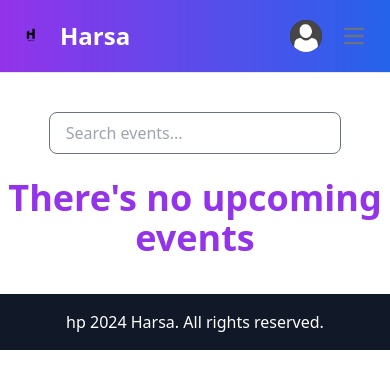
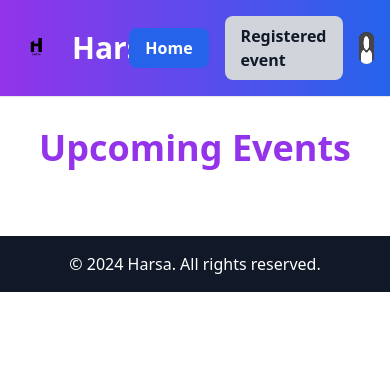
Before and after one commit to Fred-CodeCrafts/event-org-webapp-UTS_IF330L, a PHP site: page /utslec/user/home.php in a window 390 px wide. Shown: the top 389 px of the page. Run offline with PHP 8.4, Linux system fonts and the light colour scheme; a user stored in the database is signed in; data comes from the database, SQL or seed files in the repository; data that the repository does not hold is empty; some libraries are stand-ins or nearby versions.

Commit message:
Add files via upload

```diff
--- a/public/aut/user/home.php
+++ b/public/aut/user/home.php
@@ -9,45 +9,6 @@ date_default_timezone_set('Asia/Jakarta');
 $currentDate = date('Y-m-d');
 $currentTime = date('H:i');
 
-$user_id = $_SESSION['user_id'];
-
-$registeredEventIds = [];
-$sql = "SELECT event_id FROM event_participants WHERE user_id = :user_id";
-$stmt = connectDB()->prepare($sql);
-$stmt->bindParam(':user_id', $user_id);
-$stmt->execute();
-$registeredEvents = $stmt->fetchAll(PDO::FETCH_ASSOC);
-
-foreach ($registeredEvents as $event) {
-    $registeredEventIds[] = $event['event_id'];
-}
-
-function ongoingEvents() {
-    global $events, $currentDate, $currentTime;
-    $isOngoing = false;
-
-    foreach ($events as $event) {
-        $start_date = $event['start_date'];
-        $start_time = $event['start_time'];
-        $end_date = $event['end_date'];
-        $end_time = $event['end_time'];
-
-        $currentTimestamp = strtotime("$currentDate $currentTime");
-        $startTimestamp = strtotime("$start_date $start_time");
-        $endTimestamp = strtotime("$end_date $end_time");
-
-        if (($currentTimestamp >= $startTimestamp && $currentTimestamp <= $endTimestamp) && $event['status_toogle'] == 1) {
-            $isOngoing = true;
-        }
-    }
-    return $isOngoing;
-}
-
-function registered($event_id) {
-    global $registeredEventIds;
-    return in_array($event_id, $registeredEventIds);
-}
-
 ?>
 <!DOCTYPE html>
 <html lang="en">
@@ -55,23 +16,52 @@ function registered($event_id) {
 <head>
     <meta charset="UTF-8">
     <meta name="viewport" content="width=device-width, initial-scale=1.0">
-    <link href="../../styles.css" rel="stylesheet">
-    <title>Harsa - Home</title>
+    <link href="../styles.css" rel="stylesheet">
+    <title>Events</title>
     <script src="https://cdn.tailwindcss.com"></script>
     <link href="https://cdn.jsdelivr.net/npm/flowbite@2.5.2/dist/flowbite.min.css" rel="stylesheet" />
 </head>
 
 <body>
-    <?php require 'user_navbar.php'; ?>
+<nav class="bg-gradient-to-r from-purple-600 to-blue-600 fixed w-full z-20 top-0 start-0 border-b border-gray-200 dark:border-gray-600">
+    <div class="max-w-screen-xl flex items-center justify-between mx-auto p-4">
+        <a href="" class="flex items-center space-x-3 rtl:space-x-reverse">
+            <img src="../assets/images/logo3.png" class="h-11 transform transition-transform duration-300 hover:scale-110" alt="harsa" />
+            <span class="self-center text-3xl font-bold text-white">Harsa</span>
+        </a>
+        <div class="flex items-center space-x-4">
+            <!-- Navigation Links -->
+            <a href="#" class="py-2 px-4 bg-blue-600 text-white font-semibold rounded-lg hover:bg-blue-700 transition duration-200">Home</a>
+            <a href="#" class="py-2 px-4 bg-gray-300 text-gray-900 font-semibold rounded-lg hover:bg-gray-400 transition duration-200">Registered event</a>
+            <button type="button" class="flex text-sm bg-gray-800 rounded-full focus:ring-4 focus:ring-gray-300 dark:focus:ring-gray-600" id="user-menu-button" aria-expanded="false" data-dropdown-toggle="user-dropdown" data-dropdown-placement="bottom">
+                <span class="sr-only">Open user menu</span>
+                <img class="w-8 h-8 rounded-full" src="../assets/uploads/users/<?php echo $_SESSION['profile_image']; ?>" alt="Profile Image" />
+            </button>
 
-    <div class="mt-28">
-    <!-- Search Bar -->
-    <div class="flex justify-center mb-6">
-            <input type="text" id="searchInput" placeholder="Search events..."
-                   class="px-4 py-2 border rounded-lg w-3/4 max-w-md"
-                   oninput="filterEvents()">
+            <!-- Dropdown Menu -->
+            <div class="z-50 hidden my-4 text-base list-none bg-white divide-y divide-gray-100 rounded-lg shadow-lg dark:bg-gray-700 dark:divide-gray-600" id="user-dropdown">
+                <div class="px-4 py-3">
+                    <span class="block text-sm font-semibold text-gray-900 dark:text-white"><?= $_SESSION['username'] ?></span>
+                    <span class="block text-sm text-gray-500 truncate dark:text-gray-400"><?= $_SESSION['email'] ?></span>
+                </div>
+                <ul class="py-2">
+                    <li>
+                        <a href="../profile-edit" class="block px-4 py-2 text-sm text-gray-700 hover:bg-gray-100 dark:hover:bg-gray-600 dark:text-gray-200 dark:hover:text-white">Profile</a>
+                    </li>
+                    <li>
+                        <a href="history.php" class="block px-4 py-2 text-sm text-gray-700 hover:bg-gray-100 dark:hover:bg-gray-600 dark:text-gray-200 dark:hover:text-white">History</a>
+                    </li>
+                    <li>
+                        <a href="../logout" class="block px-4 py-2 text-sm text-gray-700 hover:bg-gray-100 dark:hover:bg-gray-600 dark:text-gray-200 dark:hover:text-white">Log out</a>
+                    </li>
+                </ul>
+            </div>
+        </div>
     </div>
-        <?php if(ongoingEvents()) { ?>
+</nav>
+
+
+    <div class="mt-32">
         <h1 class="text-center text-4xl font-extrabold mb-9 text-purple-600">Upcoming Events</h1>
         <div class="flex mx-11 justify-center">
             <div class="grid grid-cols-1 gap-9 md:gap-24 lg:gap-32 md:grid-cols-2 lg:grid-cols-3">
@@ -87,12 +77,11 @@ function registered($event_id) {
                     $endTimestamp = strtotime("$end_date $end_time");
 
                     if(($currentTimestamp >= $startTimestamp && $currentTimestamp <= $endTimestamp) && $event['status_toogle'] == 1) { ?>
-                    <div class="max-w-80 xs:max-w-sm bg-white border border-gray-200 rounded-lg shadow-lg transition-transform duration-300 hover:scale-105 dark:bg-gray-800 dark:border-gray-700 event-card"
-                        data-event-name="<?= htmlspecialchars($event['event_name']) ?>">
+                    <div class="max-w-80 xs:max-w-sm bg-white border border-gray-200 rounded-lg shadow-lg transition-transform duration-300 hover:scale-105 dark:bg-gray-800 dark:border-gray-700">
                         <img class="rounded-t-lg" src="<?= '../../admin/gambar/' . $event['image'] ?>" />
                         <div class="p-5">
                             <h5 class="mb-2 text-2xl font-bold tracking-tight text-gray-900 dark:text-white"><?= $event['event_name'] ?></h5>
-                            <p class="mb-3 font-normal text-gray-700 dark:text-gray-400"><?= $event['description'] ?></p>
+                            <p class="mb-3 font-normal text-gray-700 dark:text-gray-400" style="word-wrap: break-word; word-break: break-word; max-width: 100%; white-space: normal;"><?= $event['description'] ?></p>
                             <button type="button"
                                 data-modal-target="default-modal-<?= htmlspecialchars($event['event_id']) ?>"
                                 data-modal-toggle="default-modal-<?= htmlspecialchars($event['event_id']) ?>"
@@ -105,84 +94,46 @@ function registered($event_id) {
                         </div>
                     </div>
                     <?php } ?>
-                    <div id="default-modal-<?= htmlspecialchars($event['event_id']) ?>"
-                        tabindex="-1"
-                        aria-hidden="true"
+                    <div id="default-modal-<?= htmlspecialchars($event['event_id']) ?>" tabindex="-1" aria-hidden="true"
                         class="hidden overflow-y-auto overflow-x-hidden fixed top-0 right-0 left-0 z-50 justify-center items-center w-full md:inset-0 h-[calc(100%-1rem)] max-h-full">
                         <div class="relative p-4 w-full max-w-2xl max-h-full">
                             <!-- Modal content -->
-                            <div class="relative bg-white rounded-lg shadow dark:bg-gray-700">
+                            <div class="relative bg-white rounded-lg shadow-lg dark:bg-gray-700">
                                 <!-- Modal header -->
                                 <div class="flex items-center justify-between p-4 md:p-5 border-b rounded-t dark:border-gray-600">
                                     <div>
-                                        <img src="../../admin/gambar/<?= htmlspecialchars($event['image']) ?>" class="max-w-64 max-h-64 rounded-lg">
+                                        <img src="../../admin/gambar/<?= htmlspecialchars($event['image']) ?>" class="max-w-64 max-h-64 rounded-lg shadow-md">
                                         <h3 class="mt-3 text-xl font-semibold text-gray-900 dark:text-white">
                                             <?= htmlspecialchars($event['event_name']) ?>
                                         </h3>
                                     </div>
                                     <button type="button"
-                                            class="text-gray-400 bg-transparent hover:bg-gray-200 hover:text-gray-900 rounded-lg text-sm w-8 h-8 ms-auto inline-flex justify-center items-center dark:hover:bg-gray-600 dark:hover:text-white"
-                                            data-modal-hide="default-modal-<?= htmlspecialchars($event['event_id']) ?>">
+                                        class="text-gray-400 bg-transparent hover:bg-gray-200 hover:text-gray-900 rounded-lg text-sm w-8 h-8 ms-auto inline-flex justify-center items-center dark:hover:bg-gray-600 dark:hover:text-white"
+                                        data-modal-hide="default-modal-<?= htmlspecialchars($event['event_id']) ?>">
                                         <svg class="w-3 h-3" aria-hidden="true" xmlns="http://www.w3.org/2000/svg" fill="none" viewBox="0 0 14 14">
-                                            <path stroke="currentColor" stroke-linecap="round" stroke-linejoin="round" stroke-width="2" d="m1 1 6 6m0 0 6 6M7 7l6-6M7 7l-6 6"/>
+                                            <path stroke="currentColor" stroke-linecap="round" stroke-linejoin="round" stroke-width="2" d="M7 7l-6 6m6 0l6-6m-6 0L1 1m6 6l6-6" />
                                         </svg>
                                         <span class="sr-only">Close modal</span>
                                     </button>
                                 </div>
                                 <!-- Modal body -->
-                                <div class="p-4 md:p-5 space-y-4">
-                                    <div class="flex flex-row">
-                                        <p class="text-base text-gray-800 leading-relaxed" style="word-wrap: break-word; word-break: break-word; max-width: 100%; white-space: normal;">
-                                            <?= $event['description'] ?>
-                                        </p>
+                                <div class="p-6 space-y-6">
+                                    <p class="text-base leading-relaxed text-gray-500 dark:text-gray-400"><?= htmlspecialchars($event['description']) ?></p>
+                                    <div class="grid grid-cols-2 gap-4">
+                                        <p><strong>Start Date:</strong> <?= htmlspecialchars($start_date) ?>, <?= htmlspecialchars($start_time) ?></p>
+                                        <p><strong>End Date:</strong> <?= htmlspecialchars($end_date) ?>, <?= htmlspecialchars($end_time) ?></p>
                                     </div>
-                                    <div class="flex flex-row">
-                                        <svg class="mr-2 w-6 h-6 text-gray-800 dark:text-white" xmlns="http://www.w3.org/2000/svg" width="24" height="24" fill="currentColor" class="bi bi-people" viewBox="0 0 16 16">
-                                            <path d="M15 14s1 0 1-1-1-4-5-4-5 3-5 4 1 1 1 1zm-7.978-1L7 12.996c.001-.264.167-1.03.76-1.72C8.312 10.629 9.282 10 11 10c1.717 0 2.687.63 3.24 1.276.593.69.758 1.457.76 1.72l-.008.002-.014.002zM11 7a2 2 0 1 0 0-4 2 2 0 0 0 0 4m3-2a3 3 0 1 1-6 0 3 3 0 0 1 6 0M6.936 9.28a6 6 0 0 0-1.23-.247A7 7 0 0 0 5 9c-4 0-5 3-5 4q0 1 1 1h4.216A2.24 2.24 0 0 1 5 13c0-1.01.377-2.042 1.09-2.904.243-.294.526-.569.846-.816M4.92 10A5.5 5.5 0 0 0 4 13H1c0-.26.164-1.03.76-1.724.545-.636 1.492-1.256 3.16-1.275ZM1.5 5.5a3 3 0 1 1 6 0 3 3 0 0 1-6 0m3-2a2 2 0 1 0 0 4 2 2 0 0 0 0-4"/>
-                                        </svg>
-                                        <p class="text-base leading-relaxed text-gray-500 dark:text-gray-400">
-                                            <strong>Capacity:</strong> <?= $event['capacity'] ?>
-                                        </p>
+                                    <div>
+                                        <p><strong>Organizer:</strong> <?= htmlspecialchars($event['organizer']) ?></p>
                                     </div>
-                                    <div class="flex flex-row">
-                                        <svg class="mr-2 w-6 h-6 text-gray-800 dark:text-white" aria-hidden="true" xmlns="http://www.w3.org/2000/svg" width="24" height="24" fill="none" viewBox="0 0 24 24">
-                                            <path stroke="currentColor" stroke-linecap="round" stroke-linejoin="round" stroke-width="2" d="M4 10h16m-8-3V4M7 7V4m10 3V4M5 20h14a1 1 0 0 0 1-1V7a1 1 0 0 0-1-1H5a1 1 0 0 0-1 1v12a1 1 0 0 0 1 1Zm3-7h.01v.01H8V13Zm4 0h.01v.01H12V13Zm4 0h.01v.01H16V13Zm-8 4h.01v.01H8V17Zm4 0h.01v.01H12V17Zm4 0h.01v.01H16V17Z"/>
-                                        </svg>
-                                        <p class="text-base leading-relaxed text-gray-500 dark:text-gray-400">
-                                            <strong>Event starts:</strong> <?= $event['start_date'] ?> <?= $event['start_time'] ?>
-                                        </p>
+                                    <div>
+                                        <p><strong>Location:</strong> <?= htmlspecialchars($event['location']) ?></p>
                                     </div>
-                                    <div class="flex flex-row">
-                                    <svg class="w-6 h-6 mr-2 text-gray-800 dark:text-white" aria-hidden="true" xmlns="http://www.w3.org/2000/svg" width="24" height="24" fill="currentColor" viewBox="0 0 24 24">
-                                        <path fill-rule="evenodd" d="M5 5a1 1 0 0 0 1-1 1 1 0 1 1 2 0 1 1 0 0 0 1 1h1a1 1 0 0 0 1-1 1 1 0 1 1 2 0 1 1 0 0 0 1 1h1a1 1 0 0 0 1-1 1 1 0 1 1 2 0 1 1 0 0 0 1 1 2 2 0 0 1 2 2v1a1 1 0 0 1-1 1H4a1 1 0 0 1-1-1V7a2 2 0 0 1 2-2ZM3 19v-7a1 1 0 0 1 1-1h16a1 1 0 0 1 1 1v7a2 2 0 0 1-2 2H5a2 2 0 0 1-2-2Zm6.01-6a1 1 0 1 0-2 0 1 1 0 0 0 2 0Zm2 0a1 1 0 1 1 2 0 1 1 0 0 1-2 0Zm6 0a1 1 0 1 0-2 0 1 1 0 0 0 2 0Zm-10 4a1 1 0 1 1 2 0 1 1 0 0 1-2 0Zm6 0a1 1 0 1 0-2 0 1 1 0 0 0 2 0Zm2 0a1 1 0 1 1 2 0 1 1 0 0 1-2 0Z" clip-rule="evenodd"/>
-                                    </svg>
-                                        <p class="text-base leading-relaxed text-gray-500 dark:text-gray-400">
-                                            <strong>Event ends:</strong> <?= $event['end_date'] ?> <?= $event['end_time'] ?>
-                                        </p>
-                                    </div>
-                                    <div class="flex flex-row">
-                                        <div class="flex flex-row">
-                                            <div class="flex-shrink-0 w-6 h-6 mr-2">
-                                                <svg class="w-6 h-6 text-gray-800 dark:text-white" aria-hidden="true" xmlns="http://www.w3.org/2000/svg" width="24" height="24" fill="none" viewBox="0 0 24 24">
-                                                    <path stroke="currentColor" stroke-linecap="round" stroke-linejoin="round" stroke-width="2" d="M12 13a3 3 0 1 0 0-6 3 3 0 0 0 0 6Z"/>
-                                                    <path stroke="currentColor" stroke-linecap="round" stroke-linejoin="round" stroke-width="2" d="M17.8 13.938h-.011a7 7 0 1 0-11.464.144h-.016l.14.171c.1.127.2.251.3.371L12 21l5.13-6.248c.194-.209.374-.429.54-.659l.13-.155Z"/>
-                                                </svg>
-                                            </div>
-                                            <p class="text-base leading-relaxed text-gray-500 dark:text-gray-400" style="word-wrap: break-word; word-break: break-word; max-width: 100%; white-space: normal;">
-                                                <strong>Location:</strong> <?= $event['location'] ?>
-                                            </p>
-                                        </div>
-                                    </div>
-                                    <!-- Modal footer -->
-                                    <div class="flex flex-row-reverse">
-                                        <a href="register_event.php?event_id=<?= htmlspecialchars($event['event_id']) ?>"
-                                            class="<?= registered($event['event_id']) ? 'pointer-events-none opacity-50' : '' ?> ml-3 flex flex-row p-2 mr-1 items-center text-white bg-gradient-to-r from-blue-500 via-blue-600 to-blue-700 hover:bg-gradient-to-br focus:ring-4 focus:outline-none focus:ring-purple-300 dark:focus:ring-purple-800 font-medium rounded-lg text-sm px-5 py-2.5">
-                                            <?= registered($event['event_id']) ? 'Registered' : 'Register' ?>
-                                            <svg class="w-6 h-6 ml-2 text-white" aria-hidden="true" xmlns="http://www.w3.org/2000/svg" width="24" height="24" fill="currentColor" viewBox="0 0 24 24">
-                                                <path fill-rule="evenodd" d="M18 5.05h1a2 2 0 0 1 2 2v2H3v-2a2 2 0 0 1 2-2h1v-1a1 1 0 1 1 2 0v1h3v-1a1 1 0 1 1 2 0v1h3v-1a1 1 0 1 1 2 0v1Zm-15 6v8a2 2 0 0 0 2 2h14a2 2 0 0 0 2-2v-8H3ZM11 18a1 1 0 1 0 2 0v-1h1a1 1 0 1 0 0-2h-1v-1a1 1 0 1 0-2 0v1h-1a1 1 0 1 0 0 2h1v1Z" clip-rule="evenodd"/>
-                                            </svg>
-                                        </a>
-                                    </div>
+                                </div>
+                                <!-- Modal footer -->
+                                <div class="flex items-center justify-end p-6 space-x-2 border-t border-gray-200 rounded-b dark:border-gray-600">
+                                    <button data-modal-hide="default-modal-<?= htmlspecialchars($event['event_id']) ?>" type="button" class="text-gray-500 bg-white rounded-lg text-sm px-5 py-2.5 text-center dark:bg-gray-700 dark:text-gray-300 hover:bg-gray-100 dark:hover:bg-gray-600">Close</button>
+                                    <button type="button" class="text-white bg-gradient-to-r from-blue-500 via-blue-600 to-blue-700 hover:bg-gradient-to-br focus:ring-4 focus:outline-none focus:ring-blue-300 dark:focus:ring-blue-800 font-medium rounded-lg text-sm px-5 py-2.5 transition-transform duration-300 hover:scale-105">Register</button>
                                 </div>
                             </div>
                         </div>
@@ -191,32 +142,13 @@ function registered($event_id) {
             </div>
         </div>
     </div>
-    <?php } else { ?>
-        <h1 class="text-center text-4xl font-extrabold mb-9 text-purple-600">There's no upcoming events</h1>
-    <?php } ?>
     <footer class="bg-gray-900 text-white text-center py-4 mt-8">
-      hp 2024 Harsa. All rights reserved.</p>
+        <p>&copy; 2024 Harsa. All rights reserved.</p>
     </footer>
 
-    <script src="https://cdn.jsdelivr.net/npm/flowbite@2.5.2/dist/flowbite.min.js"></script>
-<!-- <script src="../../../node_modules/flowbite/dist/flowbite.min.js"></script> -->
 
-        <script>
 
-        function filterEvents() {
-            const searchInput = document.getElementById('searchInput').value.toLowerCase();
-            const events = Array.from(document.querySelectorAll('.event-card'));
-
-            events.forEach(event => event.style.display = 'none');
-
-            const filteredEvents = events.filter(event =>
-                event.getAttribute('data-event-name').toLowerCase().includes(searchInput)
-            );
-
-            filteredEvents.slice(0, 5).forEach(event => event.style.display = 'block');
-        }
-
-    </script>
+        <script src="https://cdn.jsdelivr.net/npm/flowbite@2.5.2/dist/flowbite.min.js"></script>
 
 </body>
 
```
